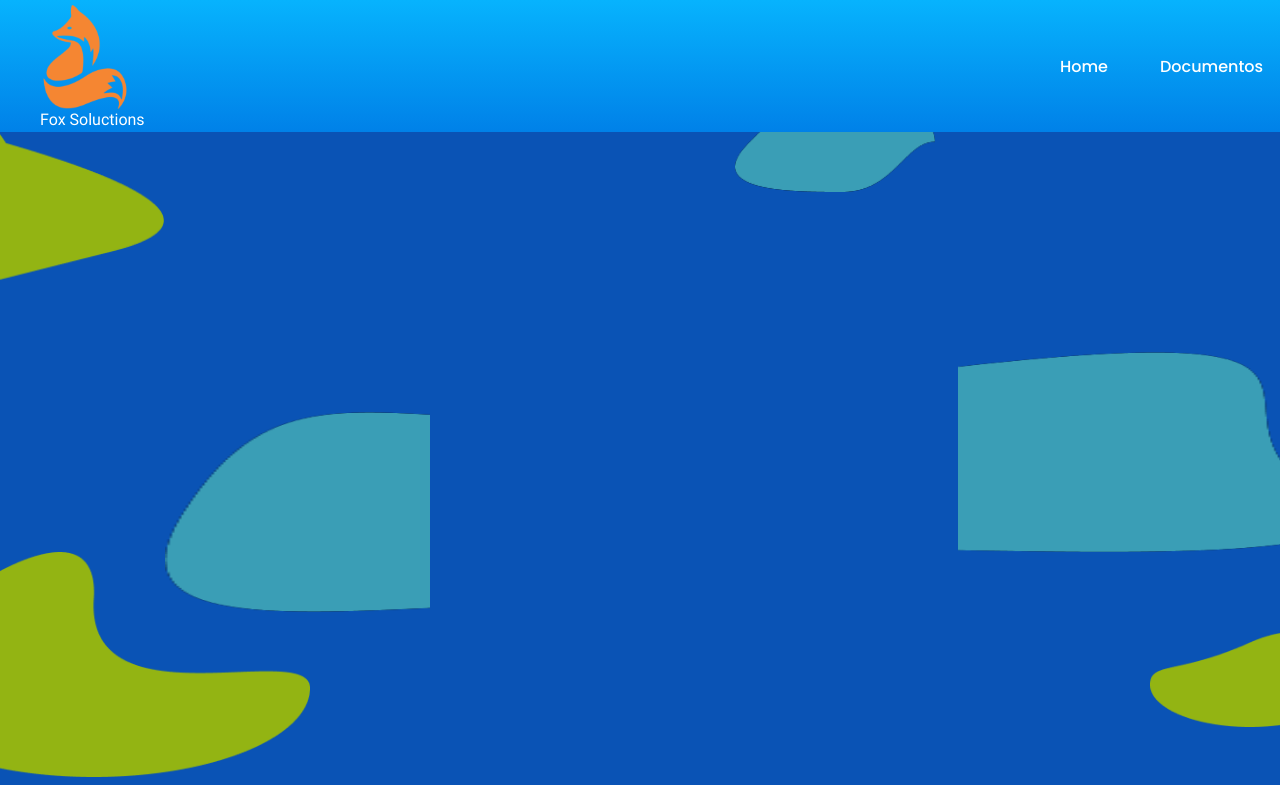
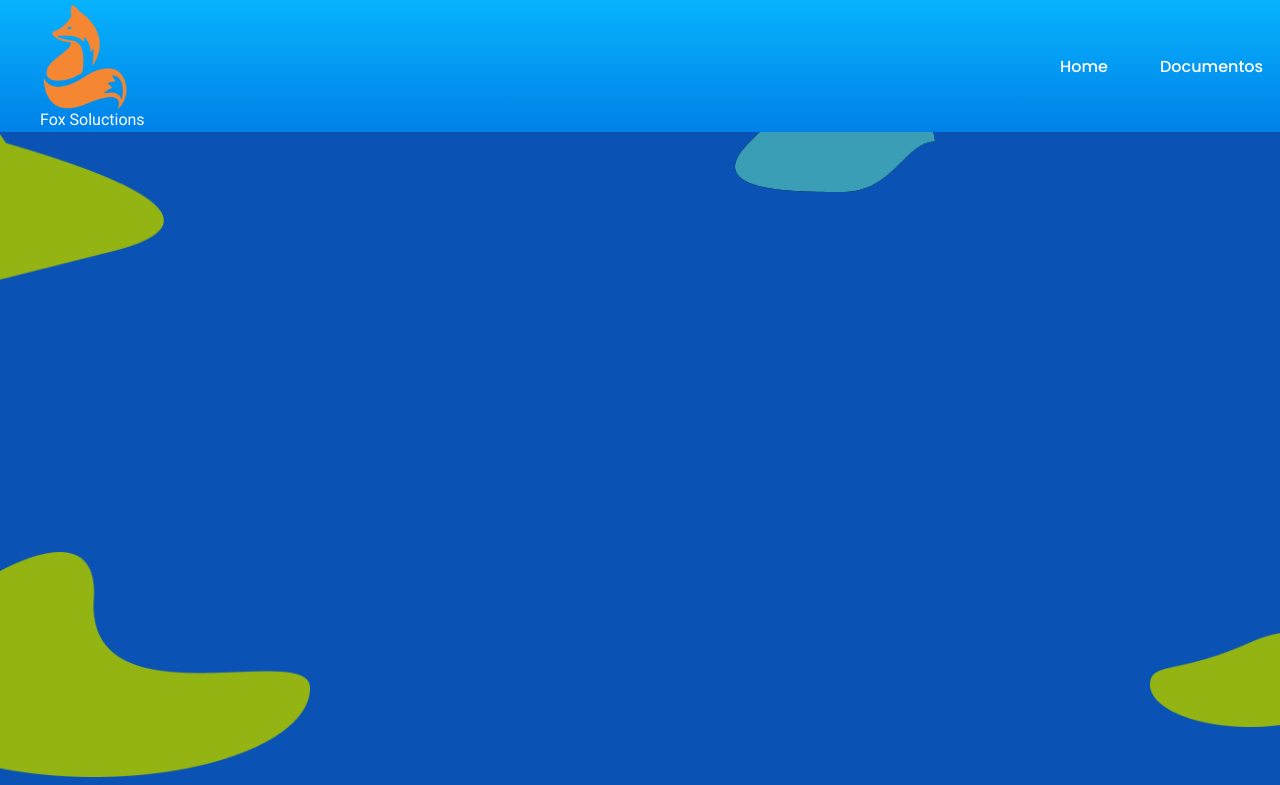
Before and after one commit to amandavalentim/Fox-Soluctions, a Next.js app: page / in a window 1280 px wide. Shown: the top 785 px of the page. Built offline with nearby package versions, Linux system fonts and the light colour scheme.

Commit message:
Criando nosso primeiro exemplo com vue.js

```diff
--- a/src/components/ulix/background/background.tsx
+++ b/src/components/ulix/background/background.tsx
@@ -117,7 +117,7 @@ const BackgroundComponent = styled.body`
     #img5 {
         position: absolute;
         top: 320px;
-        left: 210px;
+        left: 165px;
         width: 265px;
         height: 180px;
     }
@@ -276,8 +276,6 @@ const Background = function() {
                 <Image src="/images/Rectangle-20.png" width={165} height={200} alt='img-2' id='img2'/>
                 <Image src="/images/Ellipse-5.png" width={200} height={65} alt='img-3.8' id='img3'/>
                 <Image src="/images/header.png" width={270} height={225} alt='img-4' id='img4'/>
-                <Image src="/images/Ellipse-2-1.png" width={265} height={200} alt='img-5' id='img5'/>
-                <Image src="/images/Ellipse-3-1.png" width={400} height={200} alt='img-6' id='img6'/>
                 <Image src="/images/Ellipse-8.png" width={200} height={95} alt='img-7' id='img7'/>
                 <Image src="/images/Ellipse-4.png" width={265} height={200} alt='img-8' id='img8'/>
                 <Image src="/images/Ellipse-7.png" width={350} height={425} alt='img-9' id='img9'/>
@@ -290,8 +288,6 @@ const Background = function() {
                 <Image src="/images/Rectangle-20.png" width={165} height={200} alt='img-2' id='img2'/>
                 <Image src="/images/Ellipse-5.png" width={200} height={65} alt='img-3.8' id='img3'/>
                 <Image src="/images/header.png" width={270} height={225} alt='img-4' id='img4'/>
-                <Image src="/images/Ellipse-2-1.png" width={265} height={200} alt='img-5' id='img5'/>
-                <Image src="/images/Ellipse-3-1.png" width={400} height={200} alt='img-6' id='img6'/>
                 <Image src="/images/Ellipse-8.png" width={200} height={95} alt='img-7' id='img7'/>
                 <Image src="/images/Ellipse-4.png" width={265} height={200} alt='img-8' id='img8'/>
                 <Image src="/images/Ellipse-7.png" width={350} height={425} alt='img-9' id='img9'/>
@@ -304,8 +300,6 @@ const Background = function() {
                 <Image src="/images/Rectangle-20.png" width={165} height={200} alt='img-2' id='img2'/>
                 <Image src="/images/Ellipse-5.png" width={200} height={65} alt='img-3.8' id='img3'/>
                 <Image src="/images/header.png" width={270} height={225} alt='img-4' id='img4'/>
-                <Image src="/images/Ellipse-2-1.png" width={265} height={200} alt='img-5' id='img5'/>
-                <Image src="/images/Ellipse-3-1.png" width={400} height={200} alt='img-6' id='img6'/>
                 <Image src="/images/Ellipse-8.png" width={200} height={95} alt='img-7' id='img7'/>
                 <Image src="/images/Ellipse-4.png" width={265} height={200} alt='img-8' id='img8'/>
                 <Image src="/images/Ellipse-7.png" width={350} height={425} alt='img-9' id='img9'/>
```
Also changed, not shown: src/components/ulix/background/dist/background.js.
